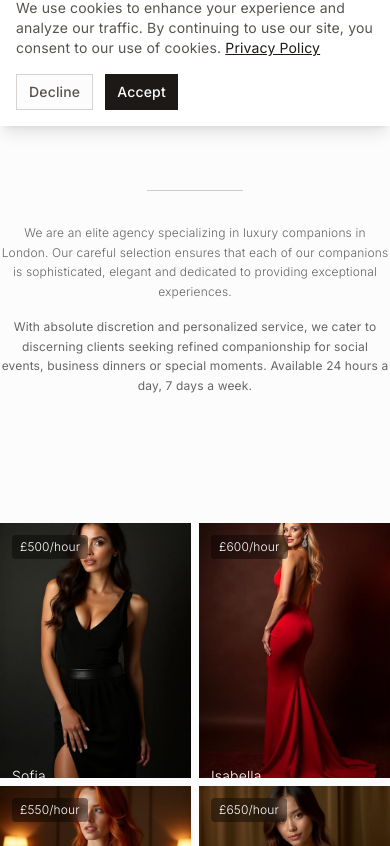
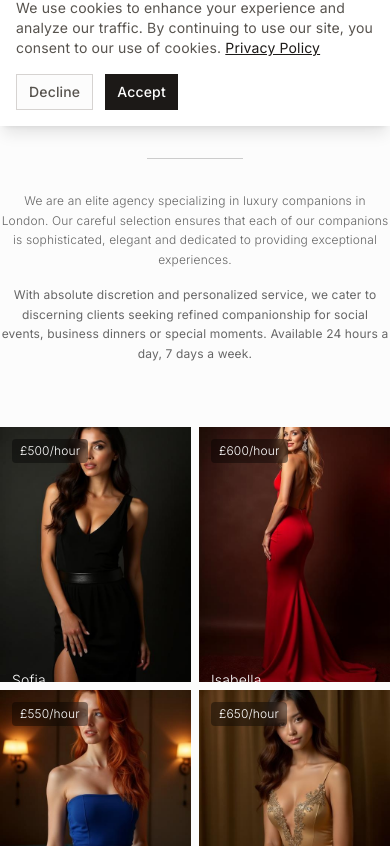
Before and after one commit to karolyncambuigomes-afk/site-doctor-magic, a React (Vite) app: page / in a window 390 px wide. Shown: the part 718-1564 px from the top of the page. Built offline with nearby package versions, Linux system fonts and the light colour scheme.

Commit message:
Adjust model spacing

```diff
--- a/src/pages/Index.tsx
+++ b/src/pages/Index.tsx
@@ -70,7 +70,7 @@ const Index = () => {
         <HeroSection />
 
         {/* Introduction Section - About the Agency */}
-        <section className="py-16 md:py-20 lg:py-24 bg-background">
+        <section className="py-8 md:py-12 lg:py-16 bg-background">
           <div className="container-width-lg">
             <div className="max-w-4xl mx-auto text-center space-y-8">
               <div className="space-y-4">
@@ -96,7 +96,7 @@ const Index = () => {
         </section>
 
         {/* Loro Piana Style - Models Gallery */}
-        <section className="py-16 md:py-20 lg:py-24 bg-background">
+        <section className="py-8 md:py-12 lg:py-16 bg-background">
           <div className="container-width-lg">
             {/* Gallery Grid - Loro Piana Style */}
             <div className="grid grid-cols-2 gap-2 sm:gap-4 md:gap-6 lg:gap-8">
```
